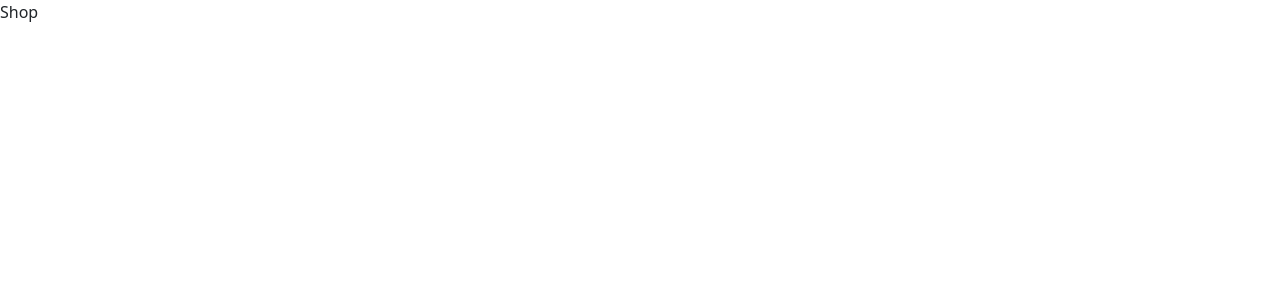
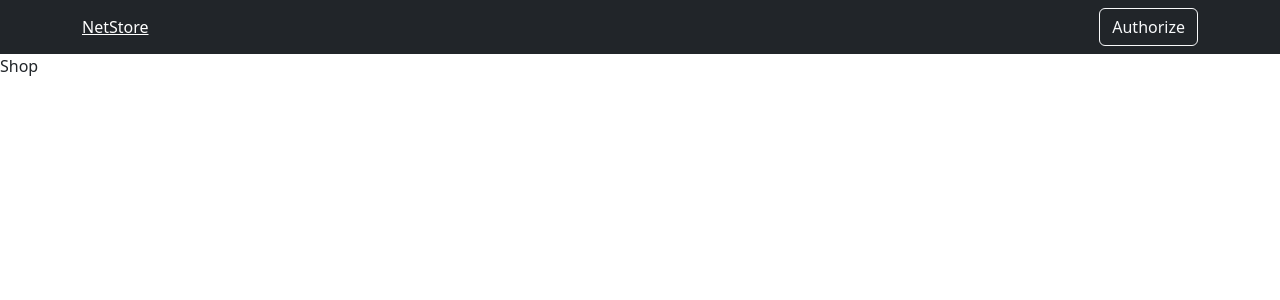
Before and after one commit to Lougles/internet-store, a React (Create React App) app in the folder client/: page / in a window 1280 px wide. Shown: the top 300 px of the page. Built offline with nearby package versions, Linux system fonts and the light colour scheme.

Commit message:
navigation bar is done

```diff
--- a/client/src/App.js
+++ b/client/src/App.js
@@ -1,11 +1,13 @@
 import React from 'react';
 import {BrowserRouter} from 'react-router-dom';
 import AppRouter from './components/AppRouter'
+import NavBar from './components/NavBar';
 
 
 const App = () => {
   return (
     <BrowserRouter >
+      <NavBar />
       <AppRouter />
     </BrowserRouter>
   );
--- a/client/src/components/NavBar.js
+++ b/client/src/components/NavBar.js
@@ -0,0 +1,30 @@
+import React, { useContext } from 'react';
+import { Context } from '../index';
+import { NavLink } from 'react-router-dom';
+import { SHOP_ROUTE } from '../utils/consts';
+import {Container, Button, Navbar, Nav} from 'react-bootstrap';
+import {observer} from 'mobx-react-lite'
+
+
+const NavBar = observer ( () => {
+  const {user} = useContext(Context);
+  return (
+    <Navbar bg="dark" variant="dark">
+      <Container>
+        <NavLink style={{color: 'white'}} to={SHOP_ROUTE}>NetStore</NavLink>
+            {user.isAuth?
+          <Nav className="ml-auto" style={{color: 'white'}}>
+            <Button variant={"outline-light"} >Admin</Button>
+            <Button variant={"outline-light"} className="ms-2">Enter</Button>
+          </Nav>
+          :
+          <Nav className="ml-auto" style={{color: 'white'}}>
+            <Button variant={"outline-light"} onClick={() => user.setIsAuth(true)}>Authorize</Button>
+          </Nav>
+          }
+      </Container>
+    </Navbar>
+  )
+})
+
+export default NavBar;
```
